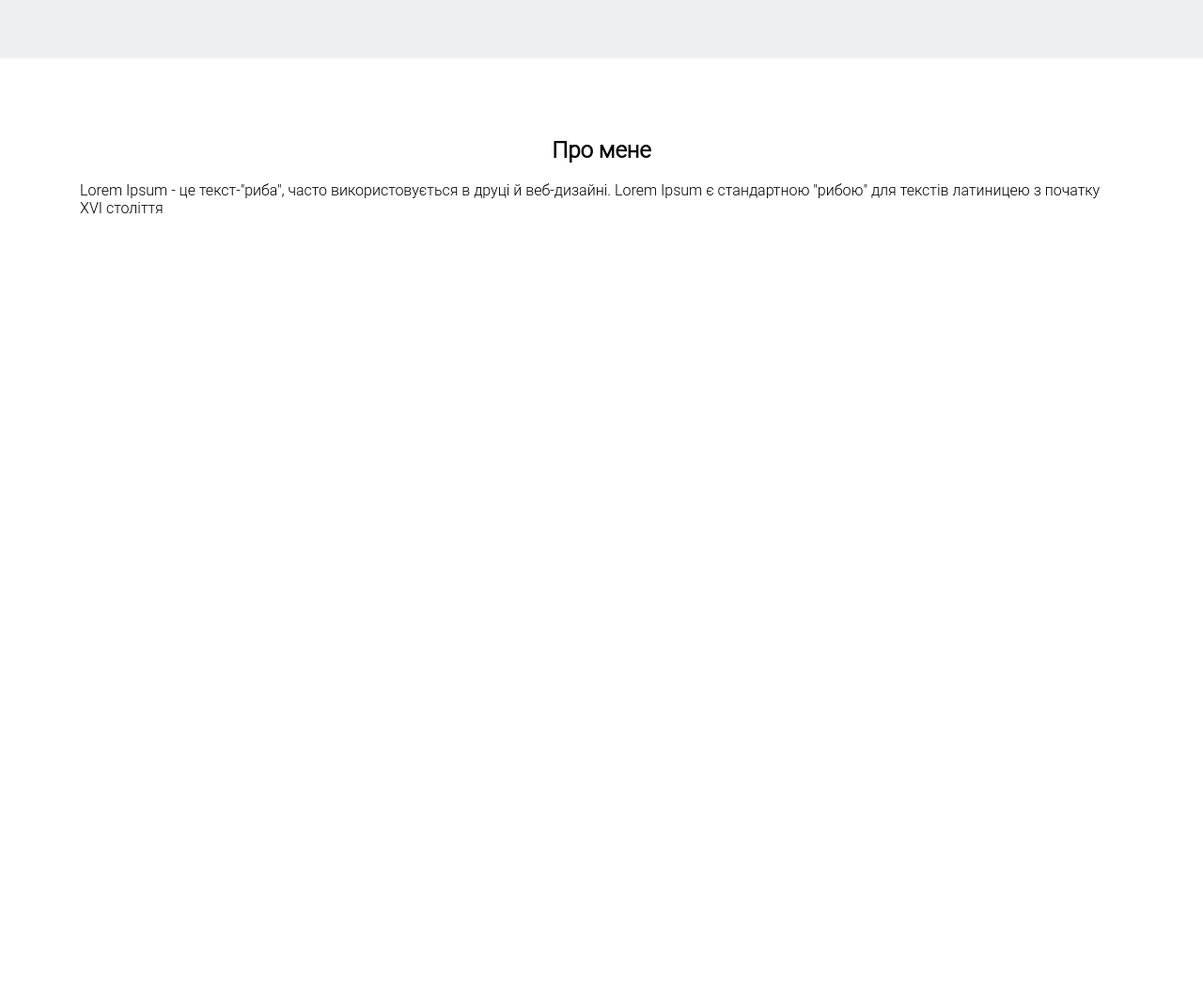
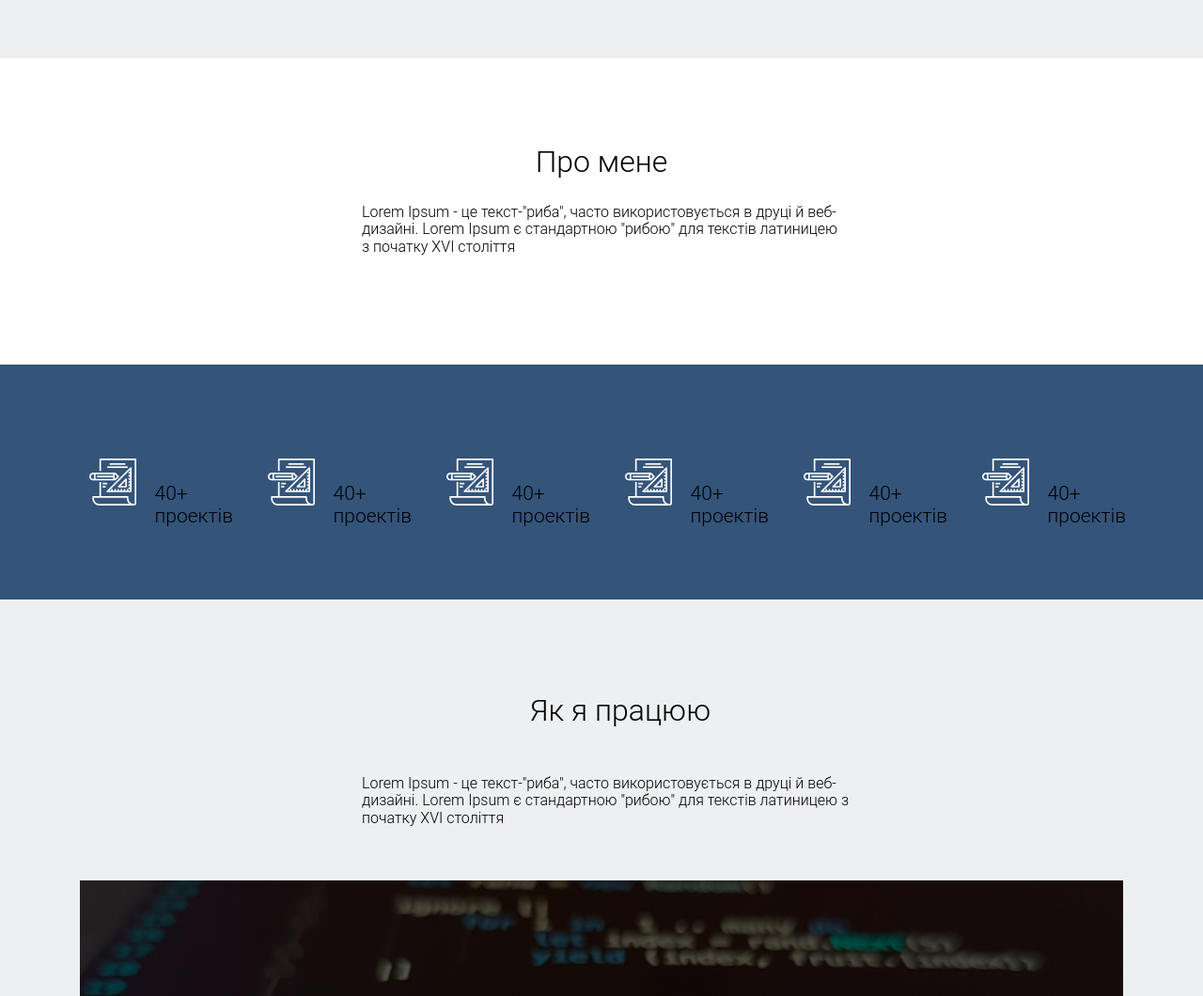
Before and after one commit to ProComGameS/procomgames.github.io, a plain HTML site: page model.html in a window 1280 px wide. Shown: the part 600-1660 px from the top of the page at 94% size. Before the commit the page ends 831 px from the top, so only its background shows below. Drawn offline with Linux system fonts and the light colour scheme.

Commit message:
Styling & optimizing code

```diff
--- a/model.css
+++ b/model.css
@@ -26,13 +26,6 @@
   font-weight: 500;
 }
 
-
-.first-screen{
-  width: 1920px;
-  height: 700px;
-  background-color: grey;
-}
-
 .item-list{
   list-style-type: none;
 }
@@ -53,7 +46,7 @@
 }
 
 .about-text{
- font-weight: 400;
+  font-weight: 400;
   font-size: 16px;
   margin: 0px;
   padding-bottom: 65px;
@@ -61,15 +54,18 @@
 
 .about-text2{
   display: flex;
-  align-items: center;
+  justify-content: center;
   font-weight: 400;
   font-size: 16px;
-  margin: 0px;
+  padding-inline: 300px;
+  padding-bottom: 100px;
 }
 
 .about-title{
   display: flex;
   justify-content: center;
+  font-weight: 500;
+  font-size: 32px;
 }
 
 .container-about{
@@ -90,3 +86,84 @@
   margin-bottom: 65px;
 
 }
+
+.container-work{
+  display: flex;
+  align-items: center;
+  justify-content: center;
+  gap: 49px;
+}
+
+.item-work{
+  width: 141px;
+  height: 50px;
+  background: left no-repeat url('./images/project-icon.svg');
+  padding: 70px;
+  font-size: 21px;
+  line-height: 24px;
+
+}
+
+.work{
+  display: flex;
+  justify-content: center;
+  align-items: center;
+  height: 250px;
+  background-color: #34547A;
+}
+
+.how{
+  background-color: #EEEFF1;
+}
+
+.how-container{
+  width: 1150px;
+  height: 1004px;
+  margin-inline: auto;
+  margin: 0;
+}
+
+.how-title{
+  display: flex;
+  justify-content: center;
+  font-weight: 500;
+  font-size: 32px;
+  padding-top: 100px;
+  padding-bottom: 50px;
+  margin: 0;
+}
+
+.how-text{
+  display: flex;
+  justify-content: center;
+  font-weight: 400;
+  font-size: 16px;
+  padding-inline: 300px;
+  padding-bottom: 57px;
+  margin: 0;
+}
+
+.how-video{
+  padding-bottom: 100px;
+  margin: 0;
+}
+
+.footer{
+  background-color: #34547A;
+}
+
+.footer-container{
+
+  width: 1150px;
+  height: 151px;
+}
+
+.footer-text{
+  margin: 0;
+  padding-top: 20px;
+}
+
+.footer-text-name{
+  padding-top: 50px;
+  margin: 0;
+}
--- a/model.html
+++ b/model.html
@@ -40,9 +40,49 @@
     Lorem Ipsum - це текст-"риба", часто використовується в друці й веб-дизайні.
     Lorem Ipsum є стандартною "рибою" для текстів латиницею з початку XVI століття
   </p>
+</div>
+</about>
+
+<div class="work">
+    <div class="container-work">
+      <div class="item-work">40+ <br> проектів</div>
+      <div class="item-work">40+ <br> проектів</div>
+      <div class="item-work">40+ <br> проектів</div>
+      <div class="item-work">40+ <br> проектів</div>
+      <div class="item-work">40+ <br> проектів</div>
+      <div class="item-work">40+ <br> проектів</div>
+    </div>
+  </div>
+
+<div class="how">
+  <div class="container">
+  <div class="how-container">
+    <h2 class="how-title">Як я працюю</h2>
+    <p class="how-text">
+      Lorem Ipsum - це текст-"риба", часто використовується в друці й веб-дизайні.
+      Lorem Ipsum є стандартною "рибою" для текстів латиницею з початку XVI століття
+    </p>
+    <img class="how-video" src="images/vid.png" alt="video">
+
+  </div>
+  </div>
+</div>
+
+<div class="footer">
+  <div class="container">
+    <div class="footer-container">
+ <h3 class="footer-text-name">Іванов Іван</h3>
+      <p class="footer-text">(c) 2018. Усі права захищені.</p>
 
 
 </div>
-</about>
+  </div>
+
+
+</div>
+
+
+
+
 </body>
 </html>
```
Also changed, not shown: images/project-icon.svg (added), images/vid.png (added).
